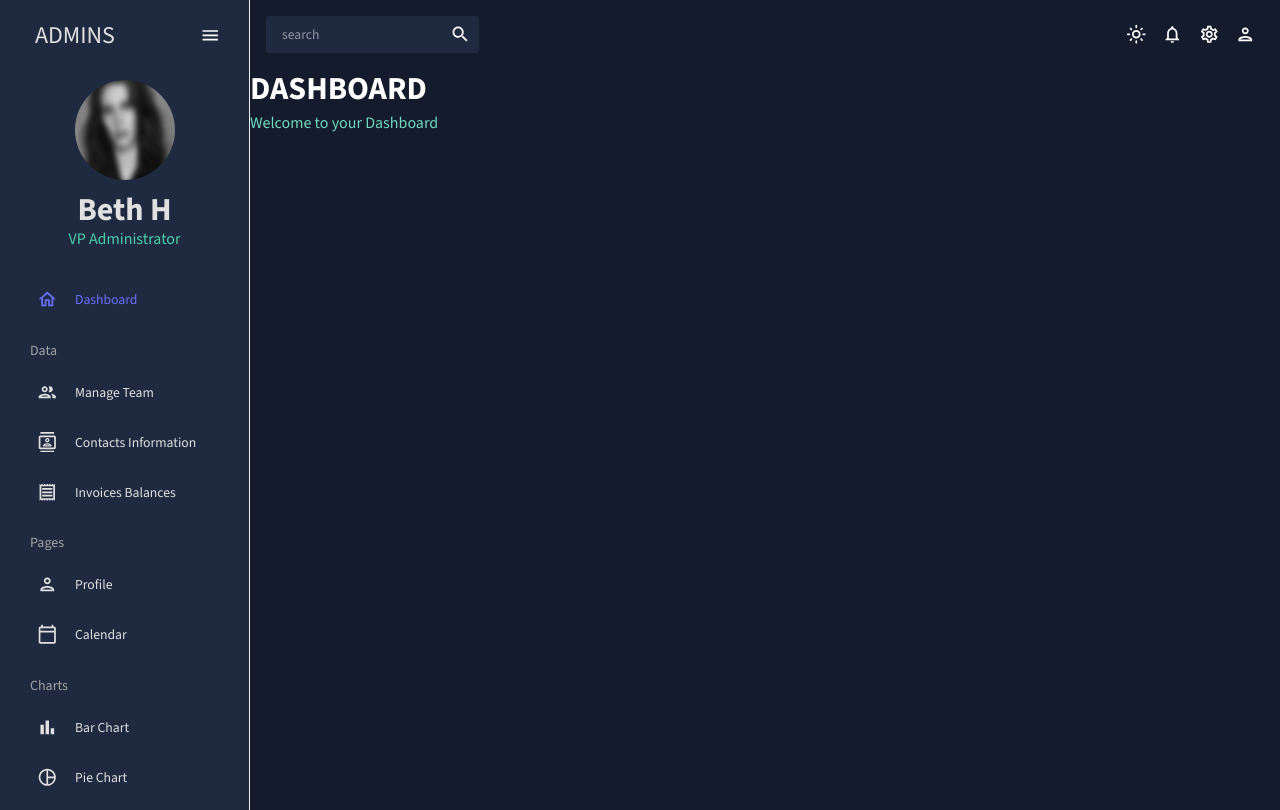
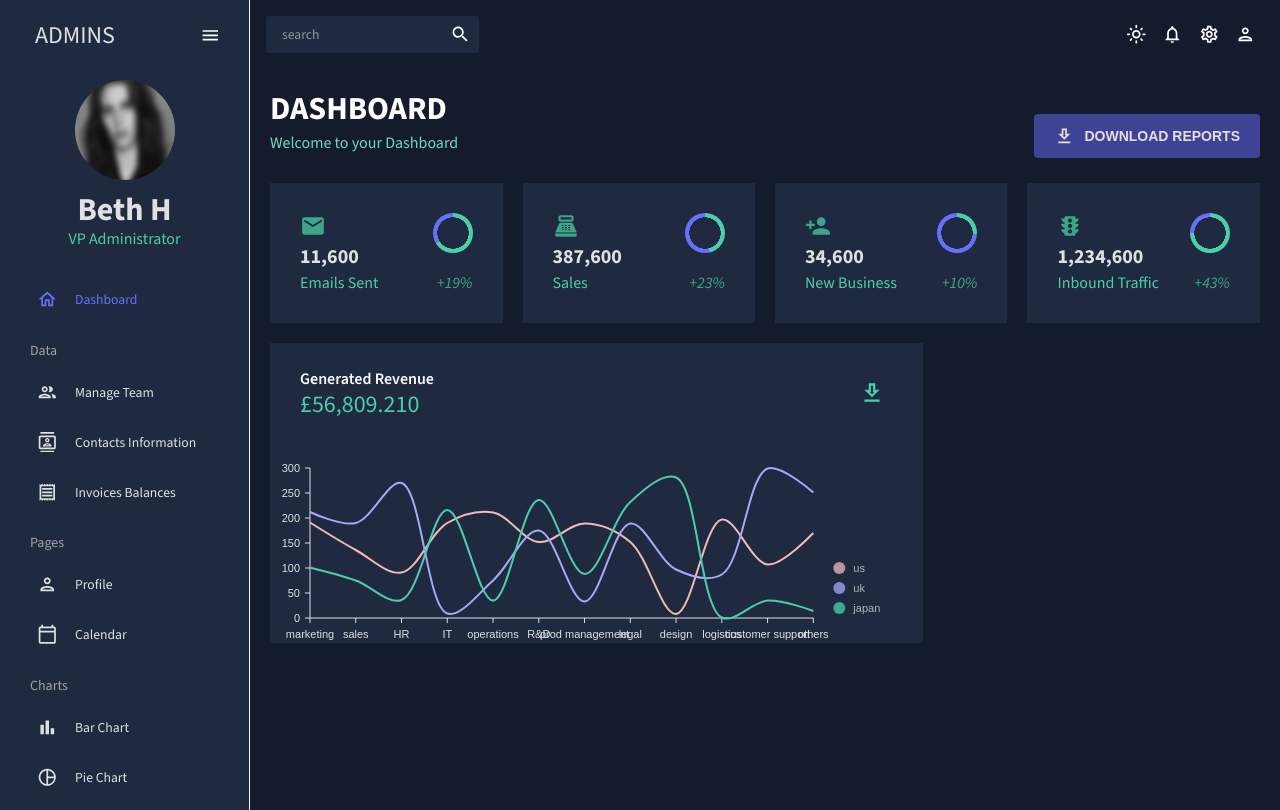
Before and after one commit to Beth-H-coder/react-admin-dashboard, a React (Vite) app: page / in a window 1280 px wide. Built offline with nearby package versions, Linux system fonts and the light colour scheme.

Commit message:
update dash

```diff
--- a/src/scenes/dashboard/index.jsx
+++ b/src/scenes/dashboard/index.jsx
@@ -1,18 +1,173 @@
-import { Box, useTheme, Typography } from "@mui/material";
+import { Box, Button, IconButton, useTheme, Typography } from "@mui/material";
 import { tokens } from "../../theme";
 import Header from "../../components/Header";
+import DownloadOutlinedIcon from "@mui/icons-material/DownloadOutlined";
+import { mockTransactions as data } from "../../data/mockData";
+import EmailIcon from "@mui/icons-material/Email";
+import PointOfSaleIcon from "@mui/icons-material/PointOfSale";
+import PersonAddIcon from "@mui/icons-material/PersonAdd";
+import TrafficIcon from "@mui/icons-material/Traffic";
+import LineChart from "../../components/LineChart";
+import BarChart from "../../components/BarChart";
+import GeographyChart from "../../components/GeographyChart";
+import PieChart from "../../components/PieChart";
+import StatBox from "../../components/StatBox";
+import ProgressCircle from "../../components/ProgressCircle";
 
 const Dashboard = () => {
   const theme = useTheme();
   const colours = tokens(theme.palette.mode);
+
   return (
-    <Box>
+    <Box m="20px">
       {/* HEADER */}
       <Box display="flex" justifyContent="space-between" alignItems="center">
         <Header title="DASHBOARD" subtitle="Welcome to your Dashboard" />
+
+        <Box>
+          <Button
+            sx={{
+              backgroundColor: colours.blueAccent[700],
+              color: colours.grey[100],
+              fontSize: "14px",
+              fontWeight: "bold",
+              padding: "10px 20px",
+            }}
+          >
+            <DownloadOutlinedIcon sx={{ mr: "10px" }} />
+            Download Reports
+          </Button>
+        </Box>
       </Box>
-      <Box></Box>
-      <Box></Box>
+
+      {/* GRID & CHARTS  */}
+
+      <Box
+        display="grid"
+        gridTemplateColumns="repeat(12, 1fr)"
+        gridAutoRows="140px"
+        gap="20px"
+      >
+        {/* ROW 1 */}
+        <Box
+          gridColumn="span 3"
+          backgroundColor={colours.primary[400]}
+          display="flex"
+          alignItems="center"
+          justifyContent="center"
+        >
+          <StatBox
+            title="11,600"
+            subtitle="Emails Sent"
+            progress="0.66"
+            increase="+19%"
+            icon={
+              <EmailIcon
+                sx={{ color: colours.greenAccent[600], fontSize: "26px" }}
+              />
+            }
+          />
+        </Box>
+
+        <Box
+          gridColumn="span 3"
+          backgroundColor={colours.primary[400]}
+          display="flex"
+          alignItems="center"
+          justifyContent="center"
+        >
+          <StatBox
+            title="387,600"
+            subtitle="Sales"
+            progress="0.46"
+            increase="+23%"
+            icon={
+              <PointOfSaleIcon
+                sx={{ color: colours.greenAccent[600], fontSize: "26px" }}
+              />
+            }
+          />
+        </Box>
+        <Box
+          gridColumn="span 3"
+          backgroundColor={colours.primary[400]}
+          display="flex"
+          alignItems="center"
+          justifyContent="center"
+        >
+          <StatBox
+            title="34,600"
+            subtitle="New Business"
+            progress="0.26"
+            increase="+10%"
+            icon={
+              <PersonAddIcon
+                sx={{ color: colours.greenAccent[600], fontSize: "26px" }}
+              />
+            }
+          />
+        </Box>
+        <Box
+          gridColumn="span 3"
+          backgroundColor={colours.primary[400]}
+          display="flex"
+          alignItems="center"
+          justifyContent="center"
+        >
+          <StatBox
+            title="1,234,600"
+            subtitle="Inbound Traffic"
+            progress="0.75"
+            increase="+43%"
+            icon={
+              <TrafficIcon
+                sx={{ color: colours.greenAccent[600], fontSize: "26px" }}
+              />
+            }
+          />
+        </Box>
+        {/* ROW 2 */}
+        <Box
+          gridColumn="span 8"
+          gridRow="span 2"
+          backgroundColor={colours.primary[400]}
+        >
+          <Box
+            mt="25px"
+            p="0 30px"
+            display="flex"
+            justifyContent="space-between"
+            alignItems="center"
+          >
+            <Box>
+              <Typography
+                variant="h5"
+                fontWeight="600"
+                colour={colours.grey[100]}
+              >
+                Generated Revenue
+              </Typography>
+              <Typography
+                variant="h3"
+                fontWeight="500"
+                color={colours.greenAccent[500]}
+              >
+                £56,809.210
+              </Typography>
+            </Box>
+            <Box>
+              <IconButton>
+                <DownloadOutlinedIcon
+                  sx={{ fontSize: "26px", color: colours.greenAccent[500] }}
+                />
+              </IconButton>
+            </Box>
+          </Box>
+          <Box height="250px" ml="-20px">
+            <LineChart isDashboard={true} />
+          </Box>
+        </Box>
+      </Box>
     </Box>
   );
 };
```
